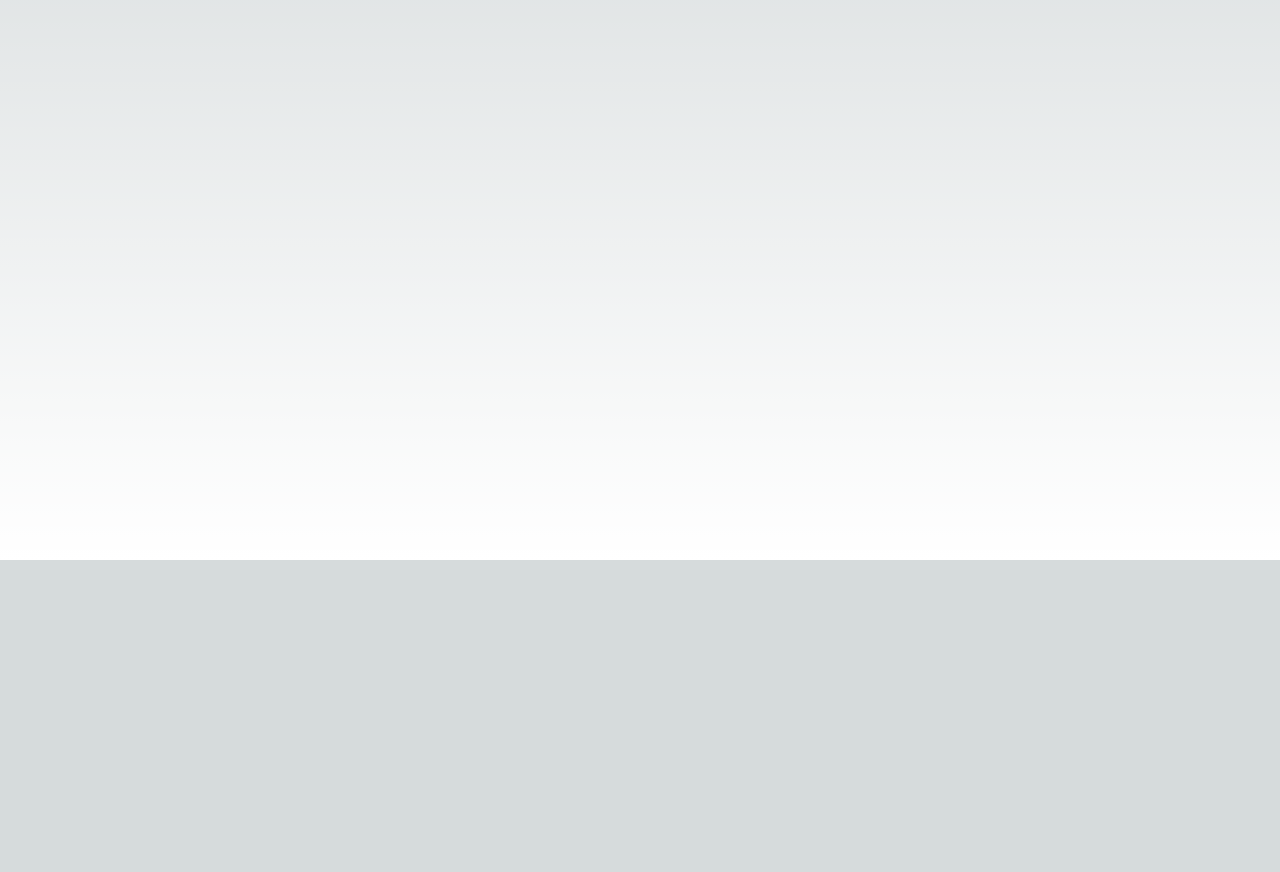
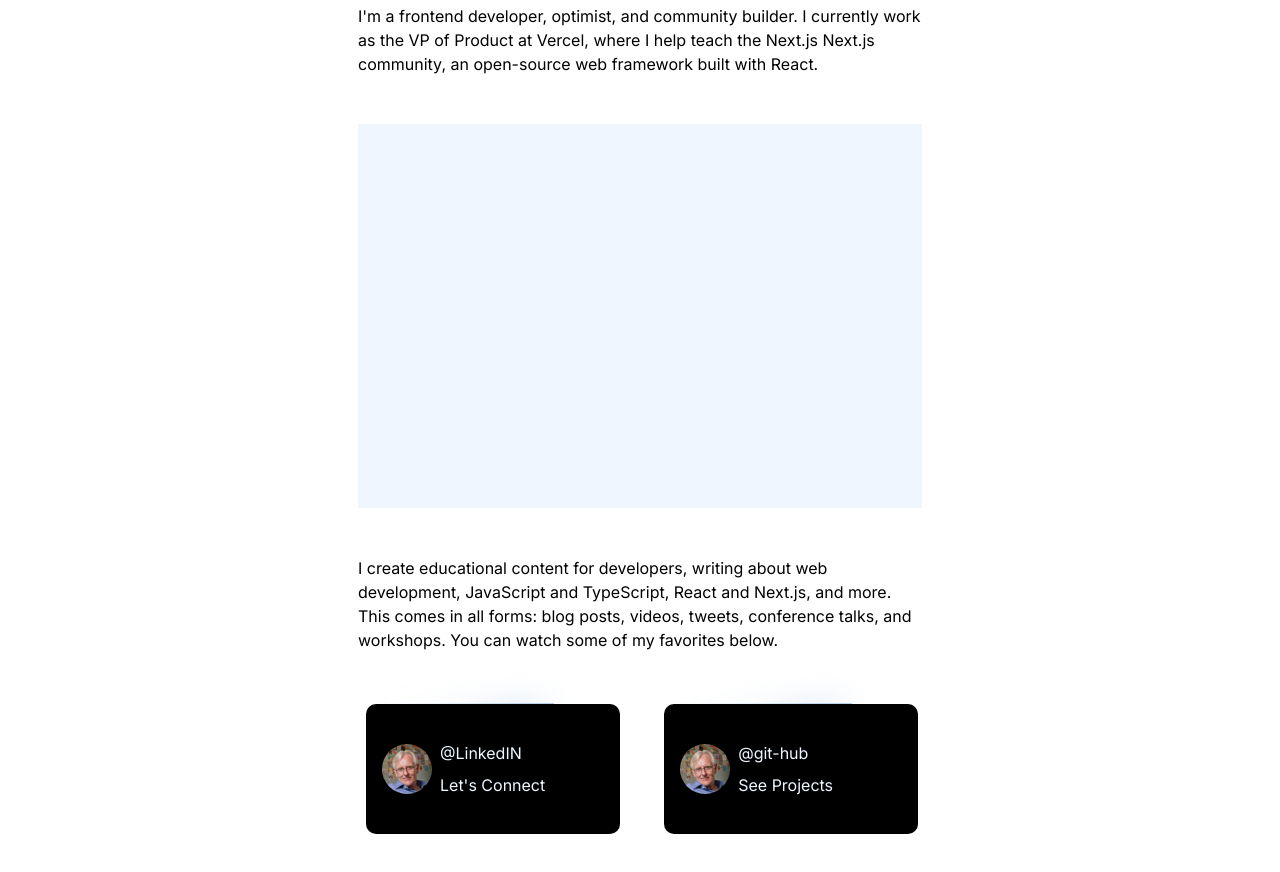
Before and after one commit to avi-jha/Portfolio-Nextjs, a Next.js app: page / in a window 1280 px wide. Shown: the part 240-1112 px from the top of the page. Before the commit the page ends 800 px from the top, so only its background shows below. Built offline with nearby package versions, Linux system fonts and the light colour scheme.

Commit message:
added animated card and created data.json

```diff
--- a/app/Data/data.json
+++ b/app/Data/data.json
@@ -1,4 +1,7 @@
 {
   "Header": ["home", "work", "blog", "guestbook"],
-  "$schema": {}
+  "intro": {
+    "intro_para_1": "I'm a frontend developer, optimist, and community builder. I currently work as the VP of Product at Vercel, where I help teach the Next.js Next.js community, an open-source web framework built with React.",
+    "intro_para_2": "I create educational content for developers, writing about web development, JavaScript and TypeScript, React and Next.js, and more. This comes in all forms: blog posts, videos, tweets, conference talks, and workshops. You can watch some of my favorites below."
+  }
 }
--- /dev/null
+++ b/app/components/introcard.tsx
@@ -0,0 +1,31 @@
+import React from "react";
+import TwinImage from "./twinImage";
+import "../styles/customStyles.css";
+import sampleImage from "../assets/01.jpg";
+
+interface IntroCardProps {
+  card_title_1: string;
+  card_title_2: string;
+}
+
+const IntroCard: React.FC<IntroCardProps> = (props) => {
+  const { card_title_1, card_title_2 } = props;
+
+  return (
+    <div className="card normal-card justify-start flex items-center p-4 m-1 ml-2">
+      <TwinImage firstImage={sampleImage} SecondImage={sampleImage} />
+      <div className="flex flex-col justify-start items-start p-1">
+        <p className="text-small p-1">{card_title_1}</p>
+        <p className="text-small p-1">{card_title_2}</p>
+        <link
+          rel="apple-touch-icon"
+          href="/apple-icon?<generated>"
+          type="image/<generated>"
+          sizes="<generated>"
+        />
+      </div>
+    </div>
+  );
+};
+
+export default IntroCard;
--- /dev/null
+++ b/app/components/twinImage.tsx
@@ -0,0 +1,19 @@
+import React from "react";
+import { StaticImageData } from "next/image";
+
+interface ImageProps {
+  firstImage: StaticImageData;
+  SecondImage: StaticImageData;
+}
+
+const TwinImage: React.FC<ImageProps> = (props) => {
+  const { firstImage, SecondImage } = props;
+
+  return (
+    <div>
+      <img src={firstImage.src} className="circular-image " alt={""} />
+    </div>
+  );
+};
+
+export default TwinImage;
--- a/app/globals.css
+++ b/app/globals.css
@@ -2,10 +2,12 @@
 @tailwind components;
 @tailwind utilities;
 
+/* rgba(17,16,16,255) */
+
 :root {
   --foreground-rgb: 0, 0, 0;
-  --background-start-rgb: 214, 219, 220;
-  --background-end-rgb: 255, 255, 255;
+  /* --background-start-rgb: 214, 219, 220; */
+  /* --background-end-rgb: 255, 255, 255; */
 }
 
 @media (prefers-color-scheme: dark) {
--- a/app/page.tsx
+++ b/app/page.tsx
@@ -1,30 +1,41 @@
-import Image from "next/image";
+import IntroCard from "./components/introcard";
 import JsonData from "./Data/data.json";
-import {
-  ReactElement,
-  JSXElementConstructor,
-  ReactNode,
-  ReactPortal,
-  AwaitedReactNode,
-} from "react";
 
 export default function Home() {
   return (
-    <main className="flex min-h-screen flex-col items-center p-24">
-      <div className="w-full max-w-5xl flex flex-col items-start">
+    <main className="flex min-h-screen w-[100%] flex-col items-center p-10">
+      <div className="w-[55%]">
         <div className="z-10 w-[60%] max-w-5xl font-mono text-sm lg:flex m-10">
-          <ul className="flex flex-row">
+          <ul className="flex flex-row ">
             {JsonData.Header.map((data, index) => (
               <li className="px-4" key={index}>
-                <code className="font-mono font-bold">{data}</code>
+                {data}
               </li>
             ))}
           </ul>
         </div>
 
         {/* header section */}
-        <div className="w-fit bg-blue-100">
-          <h3>hi i am Avi</h3>
+        <div className="m-12 mt-20">
+          <p className="text-2xl">hey, i am Avi 👋🏻</p>
+          <p className="mt-8">{JsonData.intro.intro_para_1}</p>
+        </div>
+
+        {/* image section */}
+        <div className="m-12 mt-10 h-96 bg-blue-50"></div>
+
+        {/* intro para */}
+        <div className="m-12 mt-10">{JsonData.intro.intro_para_2}</div>
+
+        <div
+          className="m-12 mt-10 flex flex-row justify-between items-center w-fill
+        "
+        >
+          <IntroCard
+            card_title_1={"@LinkedIN"}
+            card_title_2={"Let's Connect"}
+          />
+          <IntroCard card_title_1={"@git-hub"} card_title_2={"See Projects"} />
         </div>
       </div>
     </main>
--- /dev/null
+++ b/app/styles/customStyles.css
@@ -0,0 +1,54 @@
+.card {
+  width: 45%;
+  height: 130px;
+  border-radius: 10px;
+  text-align: center;
+  background: #000000;
+  color: black;
+  position: relative;
+}
+@property --angle {
+  syntax: "<angle>";
+  initial-value: 0deg;
+  inherits: false;
+}
+
+.card::after,
+.card::before {
+  content: "";
+  position: absolute;
+  height: 101%;
+  width: 101%;
+  background-image: conic-gradient(from var(--angle), transparent 70%, #a2c2e2);
+  top: 50%;
+  left: 50%;
+  translate: -50% -50%;
+  z-index: -1;
+  border-radius: 15px;
+  animation: 5s spin linear infinite;
+  border-radius: 10px;
+}
+
+@keyframes spin {
+  from {
+    --angle: 0deg;
+  }
+  to {
+    --angle: 360deg;
+  }
+}
+
+.card::before {
+  filter: blur(1rem);
+  opacity: 0.4;
+}
+
+.circular-image {
+  height: 50px;
+  width: 50px;
+  border-radius: 25px;
+}
+
+.text-small {
+  color: aliceblue;
+}
```
Also changed, not shown: app/assets/01.jpg (added).
